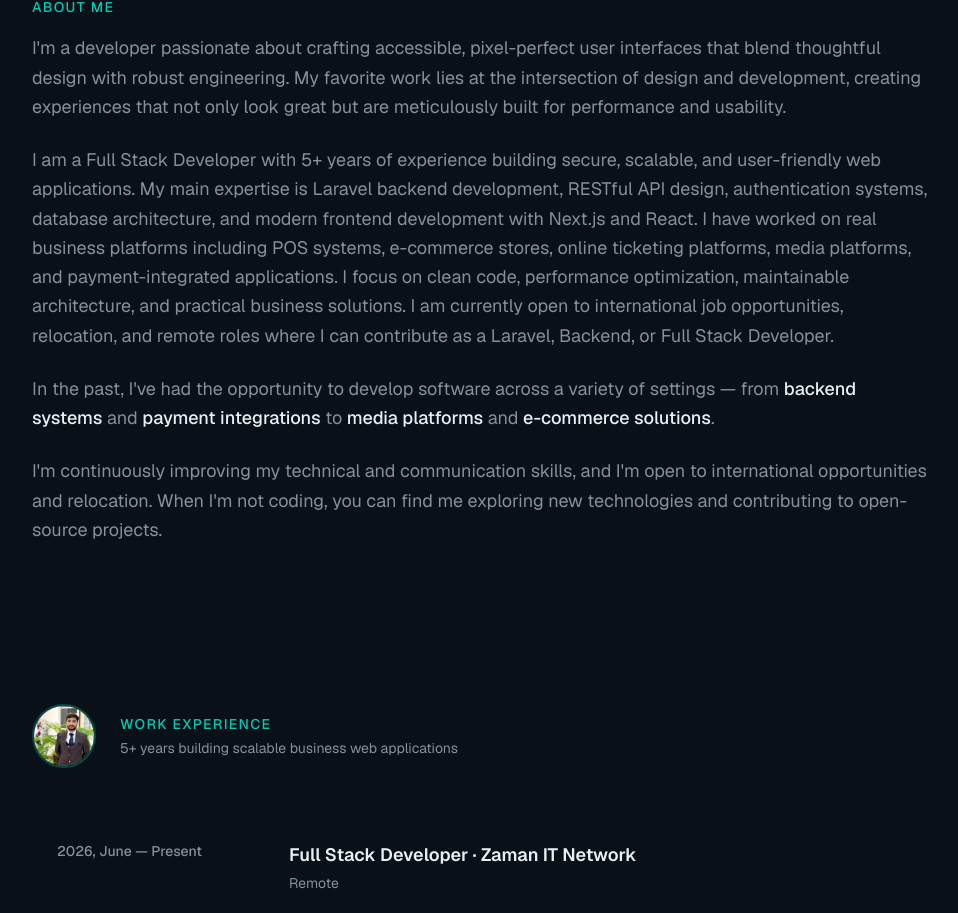
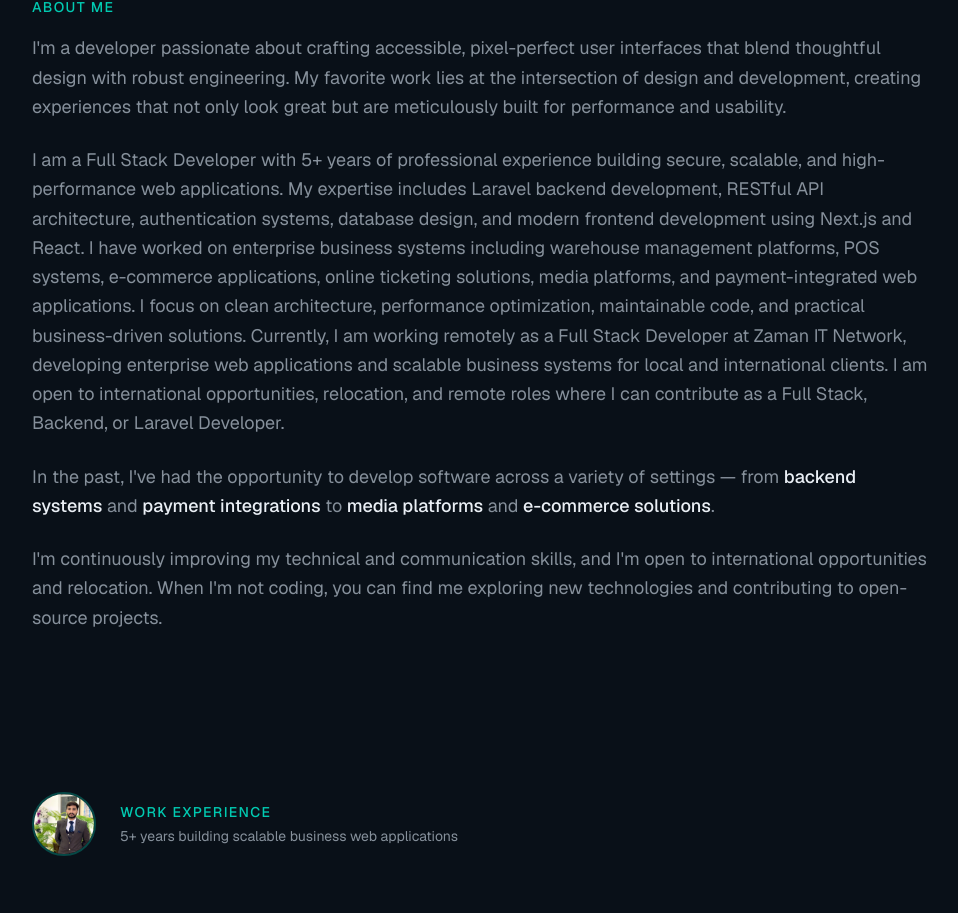
Before and after one commit to danishawangithub/Portfolio, a Next.js app: page / in a window 1280 px wide. Shown: the part 933-1846 px from the top of the page, without its empty margins (160-1118 px from the left). Built offline with nearby package versions, Linux system fonts and the light colour scheme.

Commit message:
Update about.tsx

```diff
--- a/components/about.tsx
+++ b/components/about.tsx
@@ -8,11 +8,13 @@ export function About() {
             {"I'm a developer passionate about crafting accessible, pixel-perfect user interfaces that blend thoughtful design with robust engineering. My favorite work lies at the intersection of design and development, creating experiences that not only look great but are meticulously built for performance and usability."}
           </p>
           <p className="text-lg text-muted-foreground leading-relaxed">
-          I am a Full Stack Developer with 5+ years of experience building secure, scalable, and user-friendly web applications. My main expertise is Laravel backend development, RESTful API design, authentication systems, database architecture, and modern frontend development with Next.js and React.
+          I am a Full Stack Developer with 5+ years of professional experience building secure, scalable, and high-performance web applications. My expertise includes Laravel backend development, RESTful API architecture, authentication systems, database design, and modern frontend development using Next.js and React.
 
-I have worked on real business platforms including POS systems, e-commerce stores, online ticketing platforms, media platforms, and payment-integrated applications. I focus on clean code, performance optimization, maintainable architecture, and practical business solutions.
+I have worked on enterprise business systems including warehouse management platforms, POS systems, e-commerce applications, online ticketing solutions, media platforms, and payment-integrated web applications. I focus on clean architecture, performance optimization, maintainable code, and practical business-driven solutions.
 
-I am currently open to international job opportunities, relocation, and remote roles where I can contribute as a Laravel, Backend, or Full Stack Developer.
+Currently, I am working remotely as a Full Stack Developer at Zaman IT Network, developing enterprise web applications and scalable business systems for local and international clients.
+
+I am open to international opportunities, relocation, and remote roles where I can contribute as a Full Stack, Backend, or Laravel Developer.
           </p>
           <p className="text-lg text-muted-foreground leading-relaxed">
             {"In the past, I've had the opportunity to develop software across a variety of settings — from "}
```
